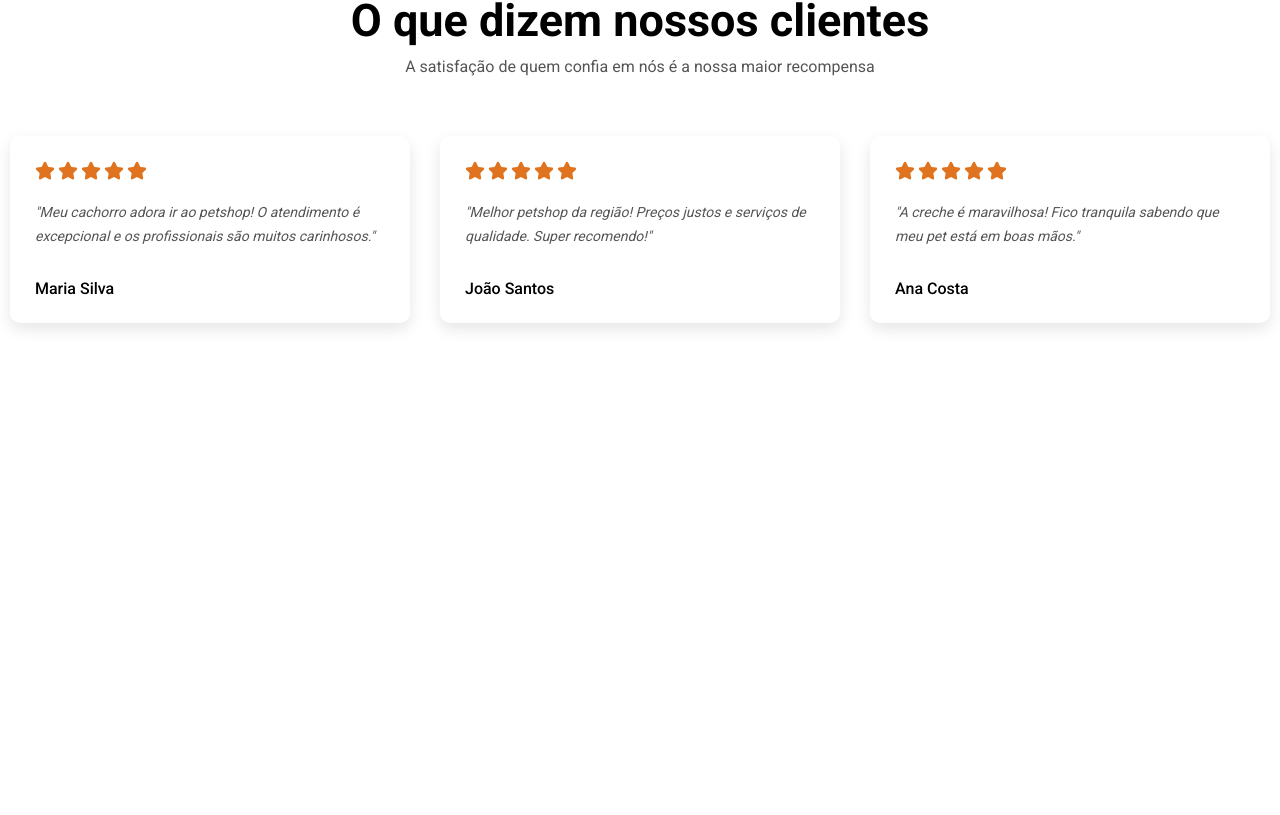
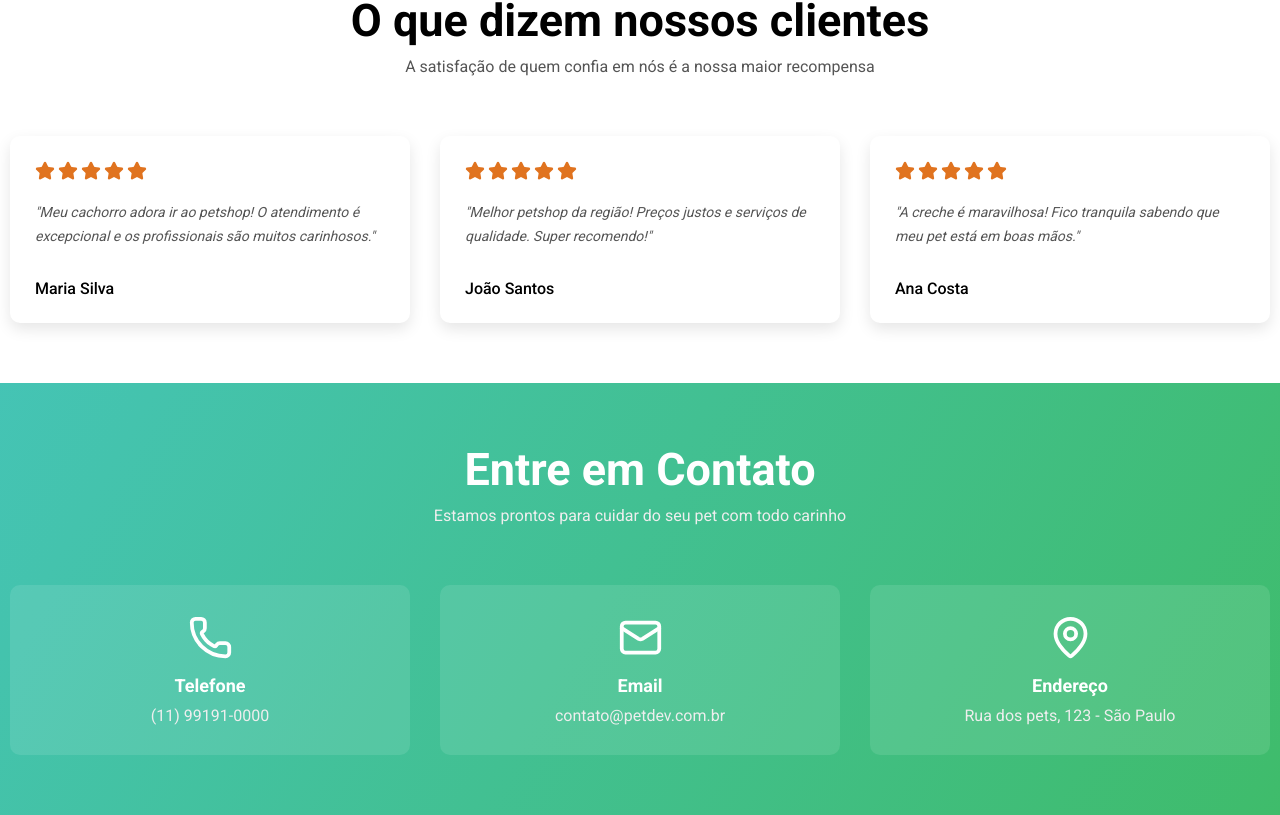
Before and after one commit to ClewertonRodrigues/petshop-dev, a React (Vite) app: page / in a window 1280 px wide. Shown: the part 1896-2711 px from the top of the page. Before the commit the page ends 2279 px from the top, so only its background shows below. Built offline with nearby package versions, Linux system fonts and the light colour scheme.

Commit message:
feat: implementa section contato com card componentizado

```diff
--- a/src/App.jsx
+++ b/src/App.jsx
@@ -4,8 +4,9 @@ import { Container } from "./components/container";
 import { Header } from "./components/header";
 import { CardService } from "./components/cardService";
 import { CardTestimony } from "./components/cardTestimony";
+import { CardInfo } from "./components/cardInfo";
 
-import { Sparkles, House, ShoppingBag, Stethoscope } from 'lucide-react';
+import { Sparkles, House, ShoppingBag, Stethoscope, Phone, Mail, MapPin } from 'lucide-react';
 
 import service1 from "./assets/services-1.png"
 import service2 from "./assets/services-2.png"
@@ -154,6 +155,32 @@ function App() {
             </div>
         </Container>
       </section>
+      <section className={styles.containerContact}>
+        <h2 className={styles.titleSection}>Entre em Contato</h2>
+        <p>Estamos prontos para cuidar do seu pet com todo carinho</p>
+
+        <Container>
+          <div className={styles.boxCardsContact}>
+              <CardInfo
+                icon={<Phone color="white" size={45}/>}
+                title="Telefone"
+                info="(11) 99191-0000"
+              />
+              <CardInfo
+                icon={<Mail color="white" size={45}/>}
+                title="Email"
+                info="contato@petdev.com.br"
+              />
+              <CardInfo
+                icon={<MapPin color="white" size={45}/>}
+                title="Endereço"
+                info="Rua dos pets, 123 - São Paulo"
+              />
+
+          </div>
+        </Container>
+
+      </section>
     </>
   );
 }
--- /dev/null
+++ b/src/components/cardInfo/index.jsx
@@ -0,0 +1,11 @@
+import styles from "./styles.module.scss"
+
+export function CardInfo({ icon, title, info }){
+    return(
+        <div className={styles.cardInfo}>
+            {icon}
+            <strong>{title}</strong>
+            <span>{info}</span>
+        </div>
+    )
+}
--- /dev/null
+++ b/src/components/cardInfo/styles.module.scss
@@ -0,0 +1,23 @@
+
+.cardInfo{
+    width: 100%;
+    background: rgb(255, 255, 255, 0.1);
+
+    height: 170px;
+    display: flex;
+    flex-direction: column;
+    justify-content: center;
+    align-items: center;
+    border-radius: 10px;
+
+    strong{
+        color: white;
+        margin: 15px 0 10px;
+        font-size: 18px;
+    }
+
+    span{
+        color: #eeeeee;
+        font-weight: 400;
+    }
+}
--- a/src/styles.module.scss
+++ b/src/styles.module.scss
@@ -190,11 +190,29 @@
     color: #555;
     margin-top: 10px;
   }
+}
 
-  .boxTestimonials{
+.boxTestimonials, .boxCardsContact{
     display: flex;
     gap: 30px;
     margin-top: 60px;
+}
+
+.containerContact{
+  padding: 60px 0;
+  background: linear-gradient(120deg, rgb(22, 181, 162, 0.8), rgb(15, 171, 70, 0.8));
+
+  h2{
+    color: white;
+  }
+
+  p{
+    color: #eeeeee;
+    margin-top: 10px;
+  }
+
+  h2, p{
+    text-align: center;
   }
 }
 
@@ -274,7 +292,7 @@
       font-size: 35px;
     }
 
-  .boxTestimonials{
+  .boxTestimonials, .boxCardsContact{
     flex-direction: column;
   }
 }
```
